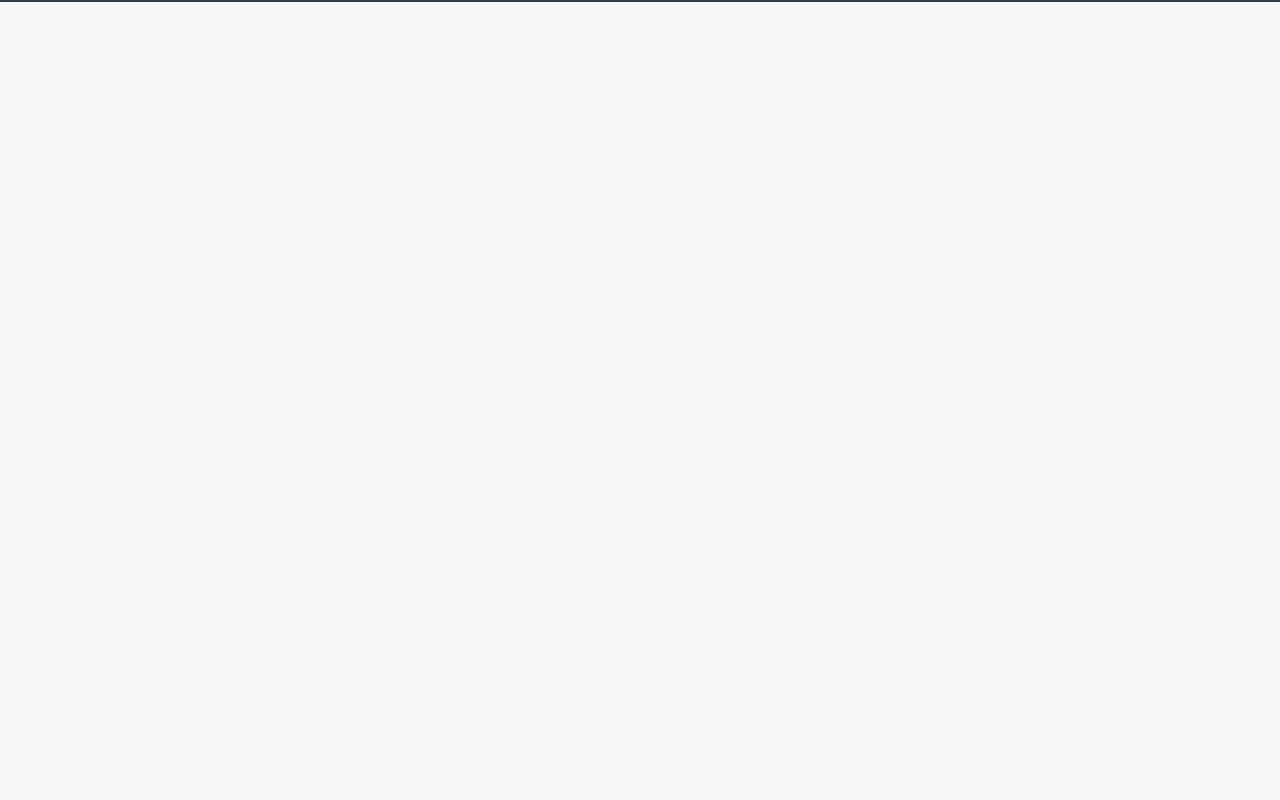
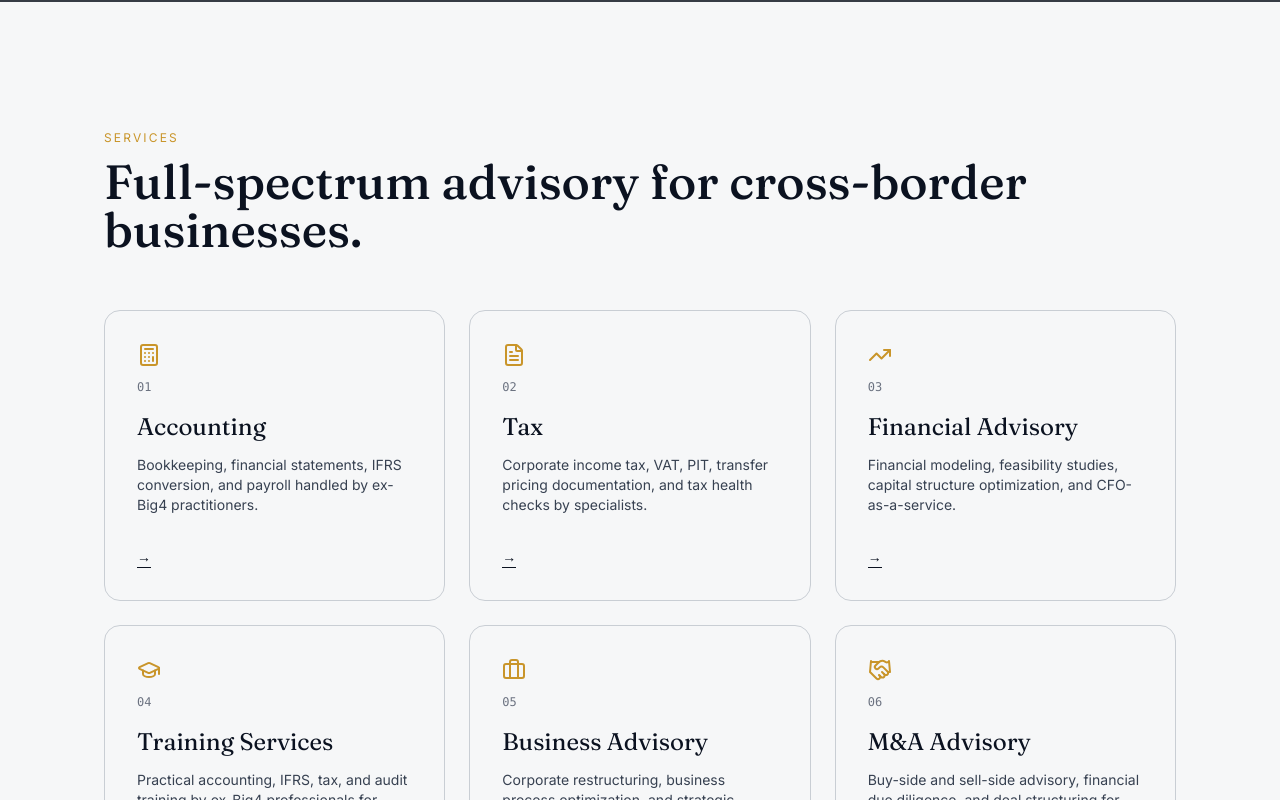
Before and after one commit to tanvhla258/app_consultant, a Next.js app: page /en in a window 1280 px wide. Shown: the part 900-1700 px from the top of the page. Built offline with nearby package versions, Linux system fonts and the light colour scheme; no server answers; grey boxes are pictures that could not be loaded.

Commit message:
feat(Reveal): rewrite to Framer Motion whileInView with opacity+y rise

```diff
--- a/components/motion/Reveal.tsx
+++ b/components/motion/Reveal.tsx
@@ -1,5 +1,18 @@
-import { cn } from '@/lib/cn';
-import type { HTMLAttributes } from 'react';
-export function Reveal({ className, ...rest }: HTMLAttributes<HTMLDivElement>) {
-  return <div className={cn('reveal', className)} {...rest} />;
+'use client';
+import { motion } from 'framer-motion';
+import type { HTMLMotionProps } from 'framer-motion';
+
+export function Reveal({ className, children, ...rest }: HTMLMotionProps<'div'>) {
+  return (
+    <motion.div
+      initial={{ opacity: 0, y: 16 }}
+      whileInView={{ opacity: 1, y: 0 }}
+      viewport={{ once: true, amount: 0.2 }}
+      transition={{ type: 'spring', stiffness: 300, damping: 24 }}
+      className={className}
+      {...rest}
+    >
+      {children}
+    </motion.div>
+  );
 }
```
